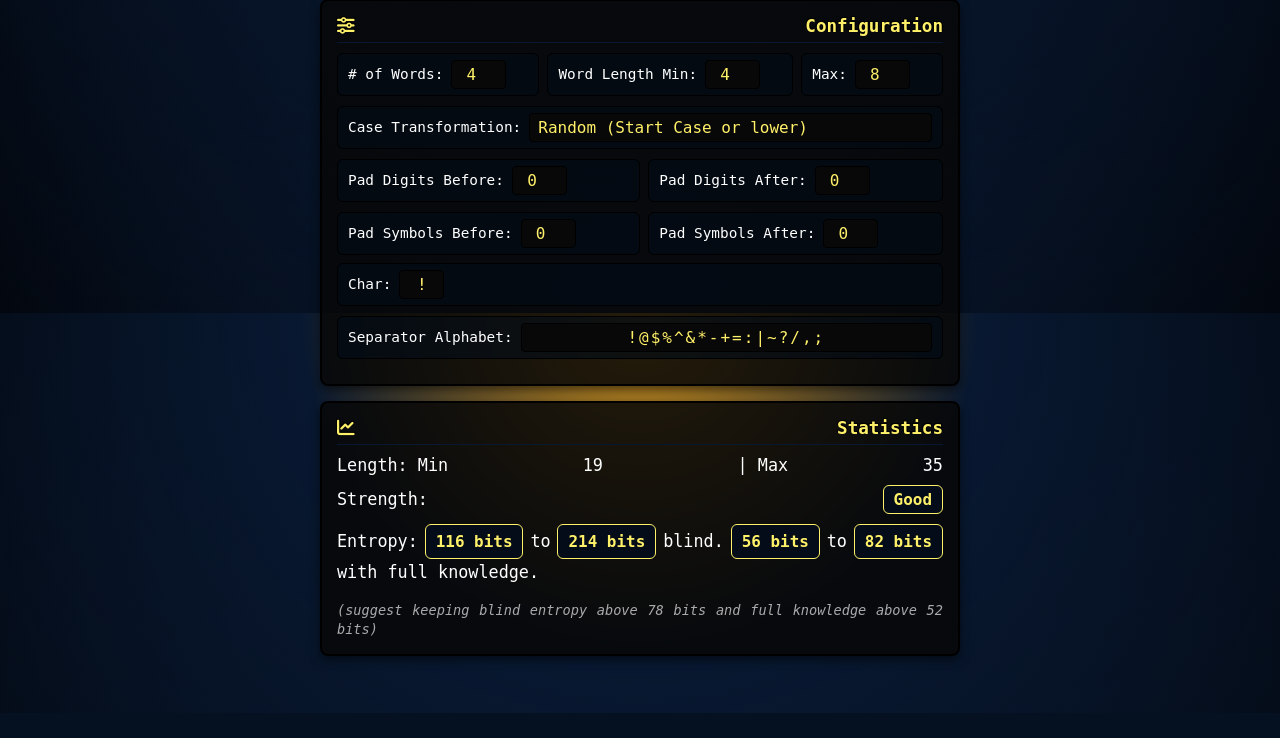
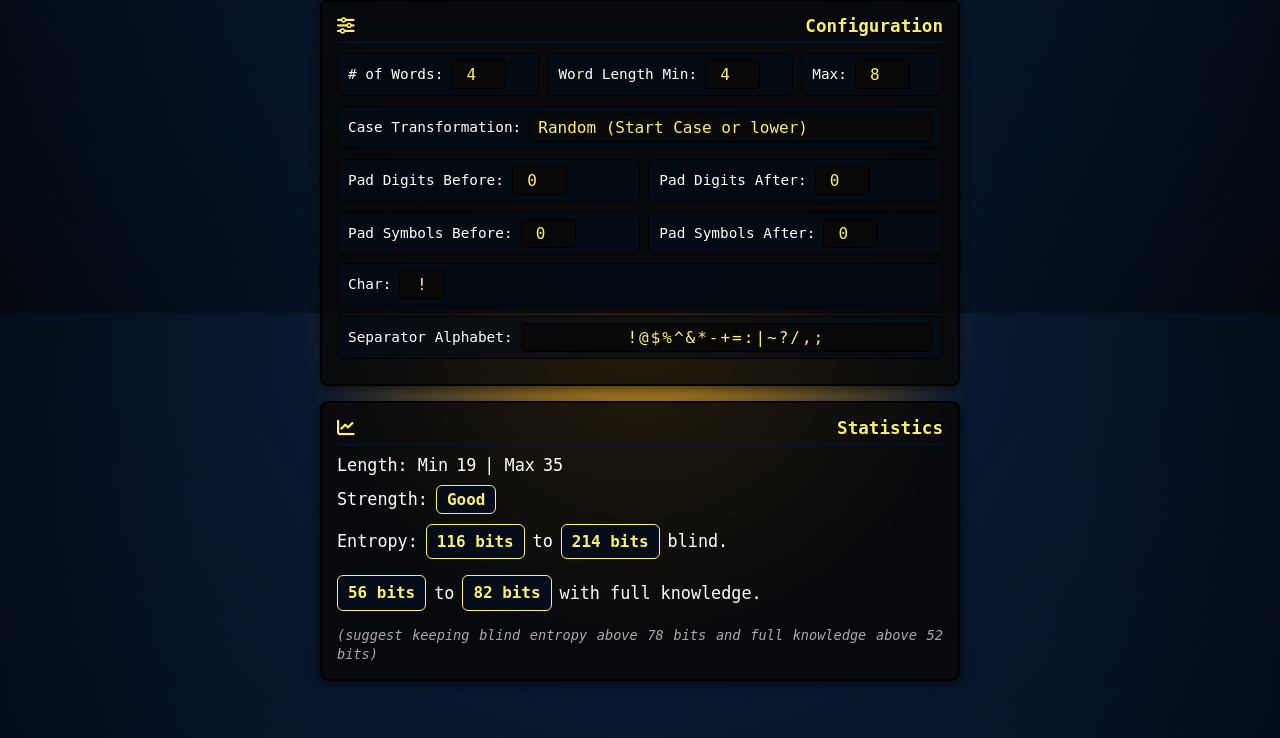
Before and after one commit to Effsi/effsi.github.io, a PHP site: page /pgen.html in a window 1280 px wide. Shown: the part 487-1225 px from the top of the page. Before the commit the page ends 1200 px from the top, so only its background shows below. Run offline with PHP 8.4, Linux system fonts and the light colour scheme; some web fonts are replaced.

Commit message:
Statistic styling

```diff
--- a/pgen.html
+++ b/pgen.html
@@ -114,6 +114,7 @@
             <div class="stat-line">Strength: <span id="strengthPill" class="pill">Good</span></div>
             <div class="stat-line" style="line-height: 1.6;">
                 Entropy: <span id="entMin" class="pill"></span> to <span id="entMax" class="pill"></span> blind.<br>
+                <div class="flex-break"></div>
                 <span id="entFullMin" class="pill"></span> to <span id="entFullMax" class="pill"></span> with full knowledge.
             </div>
             <div class="suggest">(suggest keeping blind entropy above 78 bits and full knowledge above 52 bits)</div>
--- a/ss.css
+++ b/ss.css
@@ -77,6 +77,11 @@ body {
 /* Fixes the shrink-wrapping issue so buttons can stretch */
 main {
     width: 100%;
+}
+
+.flex-break {
+    flex-basis: 100%;
+    height: 0;
 }
 
 .container {
@@ -538,9 +543,10 @@ textarea#passTextarea {
     margin-bottom: 10px;
     font-size: 1.05rem;
     display: flex;
-    justify-content: space-between;
+    justify-content: flex-start;
     align-items: center;
     flex-wrap: wrap;
+    gap: 8px;
 }
 
 .stat-label {
```
